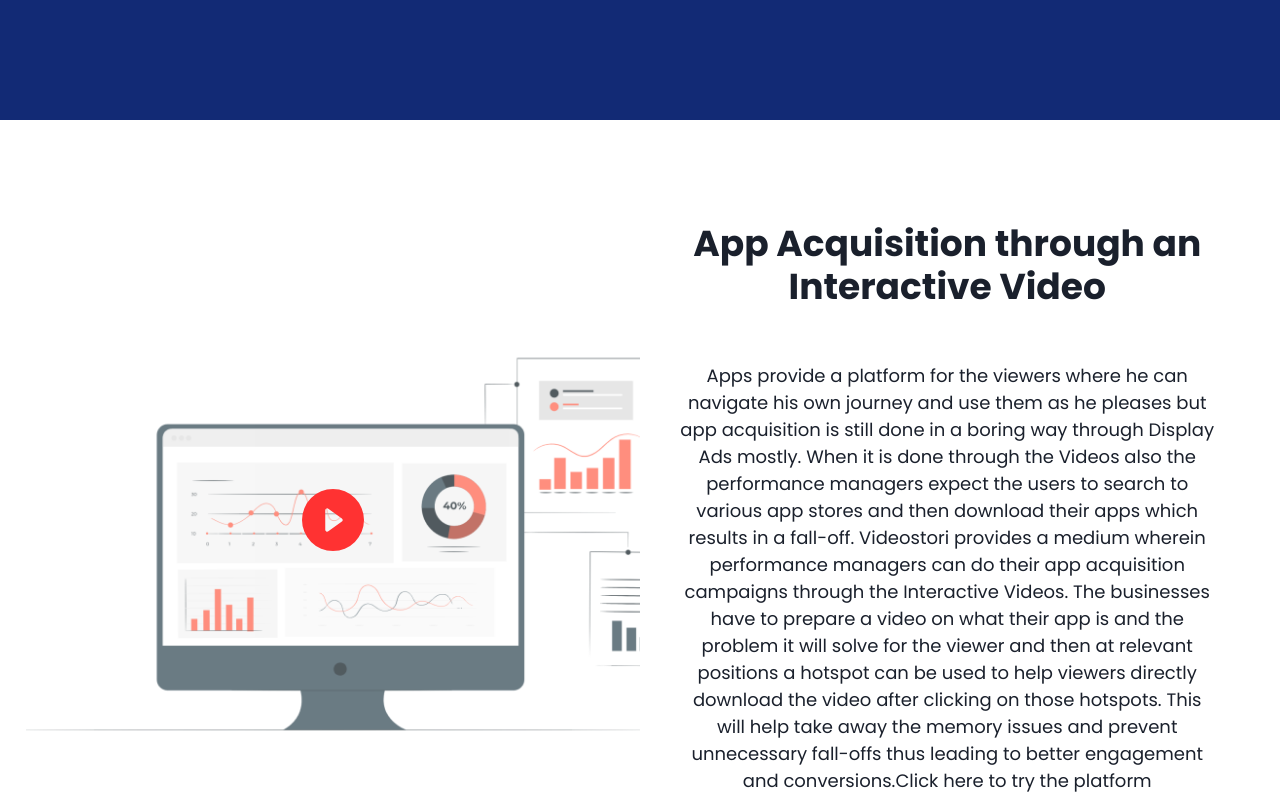
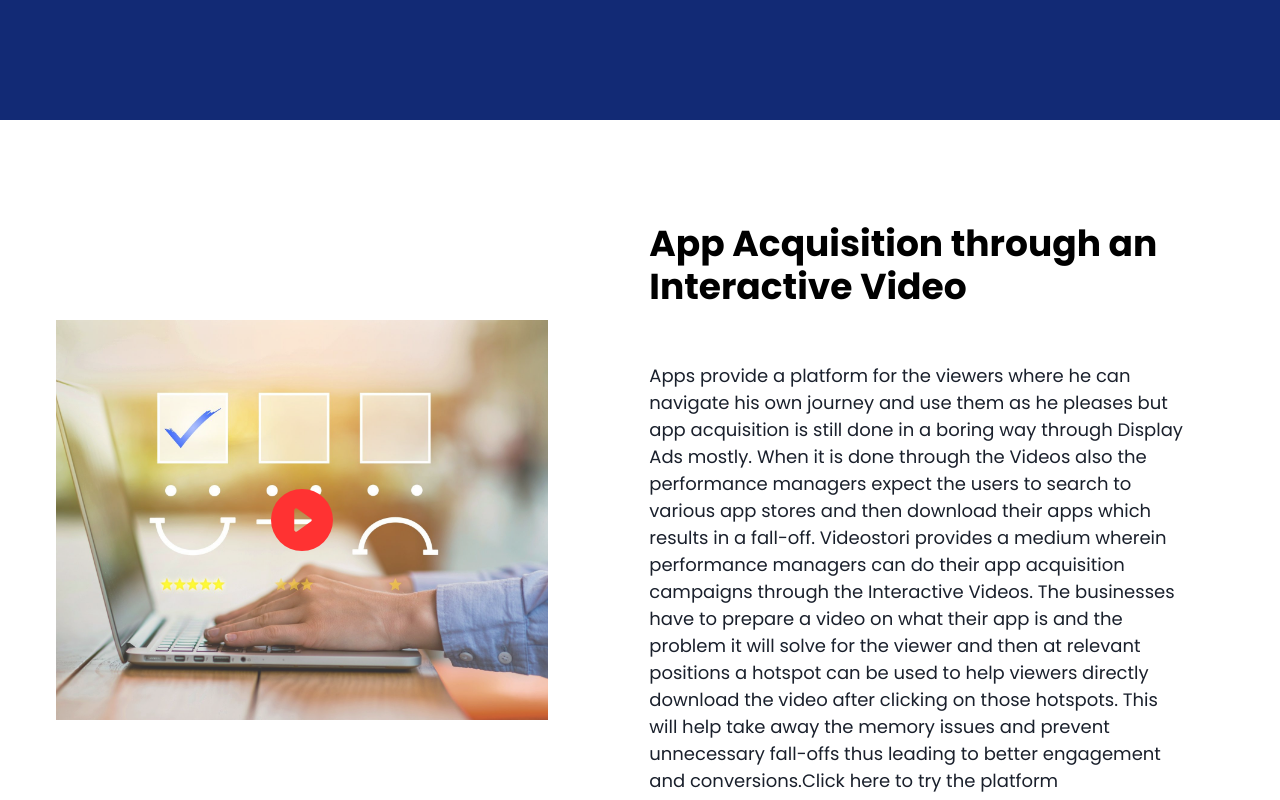
Before and after one commit to vishalgupta888/videostori, a Next.js app: page /app-acquistion-videos in a window 1280 px wide. Shown: the part 380-1180 px from the top of the page. Built offline with nearby package versions, Linux system fonts and the light colour scheme.

Commit message:
ui changes

```diff
--- a/src/components/ImageTextTable/index.jsx
+++ b/src/components/ImageTextTable/index.jsx
@@ -1,5 +1,5 @@
 import VideoPlayer from "@/patterns/VideoPlayer";
-import { Box, Flex,  } from "@chakra-ui/react";
+import { Flex } from "@chakra-ui/react";
 import React, { useRef } from "react";
 import ImageSection from "../../patterns/ImageSection";
 import TextSection from "../../patterns/TextSection";
@@ -12,12 +12,15 @@ const ImageTextTable = ({ imageTextdata, isVideo, index }) => {
             minH={["auto", "100vh"]}
             w="100%"
             direction={["column", "row"]}
+            justifyContent="space-around"
             p="2vw"
             ref={ref}
         >
           { isVideo ? <VideoPlayer
                 p={10}
-                width={["100%", "50%"]}
+                width={["100%", "40%"]}
+                height={["35vh","50vh"]}
+                alignSelf="center"
                 videodata={{
                   thumbnail: imageTextdata.thumb,
                   videosrc: imageTextdata.src,
--- a/src/constants/layoutConstants.js
+++ b/src/constants/layoutConstants.js
@@ -42,14 +42,14 @@ export const perText = [
 ]
 
 export const customerText = {
-    thumb: '/assets/shop.png',
+    thumb: '/assets/customer.jpg',
     src: 'https://videostori.io/v/l4/IVx51S',
     title: 'Make Customer Surveys Interesting and Collect Feedback',
     description: 'Customer survey videos are videos that are created to collect  opinions or feedback from customers about a product, service, or business. Interactive Videos provide you a medium to explain the survey objectives in the form of a story thus encouraging viewers to participate and enable survey completions. The interactive videos may include graphics, animations, or other visuals to help convey the survey questions. The interactive Video surveys can also enable conditional questions based on viewers responses. This facilitates the viewers not to waste time on questions which are not relevant to him. The interactive video can also be used to do an online assessment of a viewer after the course completion and the answers can be provided real-time to the user as well as the examinee.These  videos can be an effective tool for gathering information and insights from to viewers, sharing them on a real-time basis with businesses and can help businesses make improvements and better meet the needs of their customers'
 }
 
 export const appText = {
-    thumb: '/assets/lead2.png',
+    thumb: '/assets/app.jpeg',
     src: 'https://videostori.io/v/l4/IVx51S',
     title: 'App Acquisition through an Interactive Video',
     description: 'Apps provide a platform for the viewers where he can navigate his own journey and use them as he pleases but app acquisition is still done in a boring way through Display Ads mostly. When it is done through the Videos also the performance managers expect the users to search to various app stores and then download their apps which results in a fall-off. Videostori provides a medium wherein performance managers can do their app acquisition campaigns through the Interactive Videos. The businesses have to prepare a video on what their app is and the problem it will solve for the viewer and then at relevant positions a hotspot can be used to help viewers directly download the video after clicking on those hotspots. This will help take away the memory issues and prevent unnecessary fall-offs thus leading to better engagement and conversions.Click here to try the platform '
--- a/src/patterns/Banner.jsx
+++ b/src/patterns/Banner.jsx
@@ -9,7 +9,7 @@ import {
 const Banner = ({ title, breadcrumb }) => {
   return (
     <Center flexDirection="column" h={["40vh", "50vh"]} bg="light_bg.blue">
-      <Heading color={'white'} mx="auto">{title}</Heading>
+      <Heading color={'white'} fontSize={["22px", "52px"]} mx="auto">{title}</Heading>
       {breadcrumb && (
         <Breadcrumb mt="1em" textAlign={"center"}>
           {breadcrumb.map((item, index) => {
--- a/src/patterns/TextSection.jsx
+++ b/src/patterns/TextSection.jsx
@@ -11,7 +11,6 @@ const TextSection = (props) => {
             h="100%"
             bg="cardBackground"
             direction={"column"}
-            textAlign="center"
             justifyContent="space-around"
             {...props}
         >
--- a/src/styles/chakraStyles/headingStyles.js
+++ b/src/styles/chakraStyles/headingStyles.js
@@ -1,10 +1,10 @@
-// export const headingStyle = {
-//   Heading: {
-//     baseStyle: {
-//       fontSize: ['32px', '36px', '42px', '52px'],
-//       fontWeight: 'bold',
-//       color: 'black',
-//     }
-//   }
+export const headingStyle = {
+  Heading: {
+    baseStyle: {
+      fontSize: ['22px', '36px', '42px'],
+      fontWeight: 'bold',
+      color: 'black',
+    }
+  }
 
-// };
+};
```
